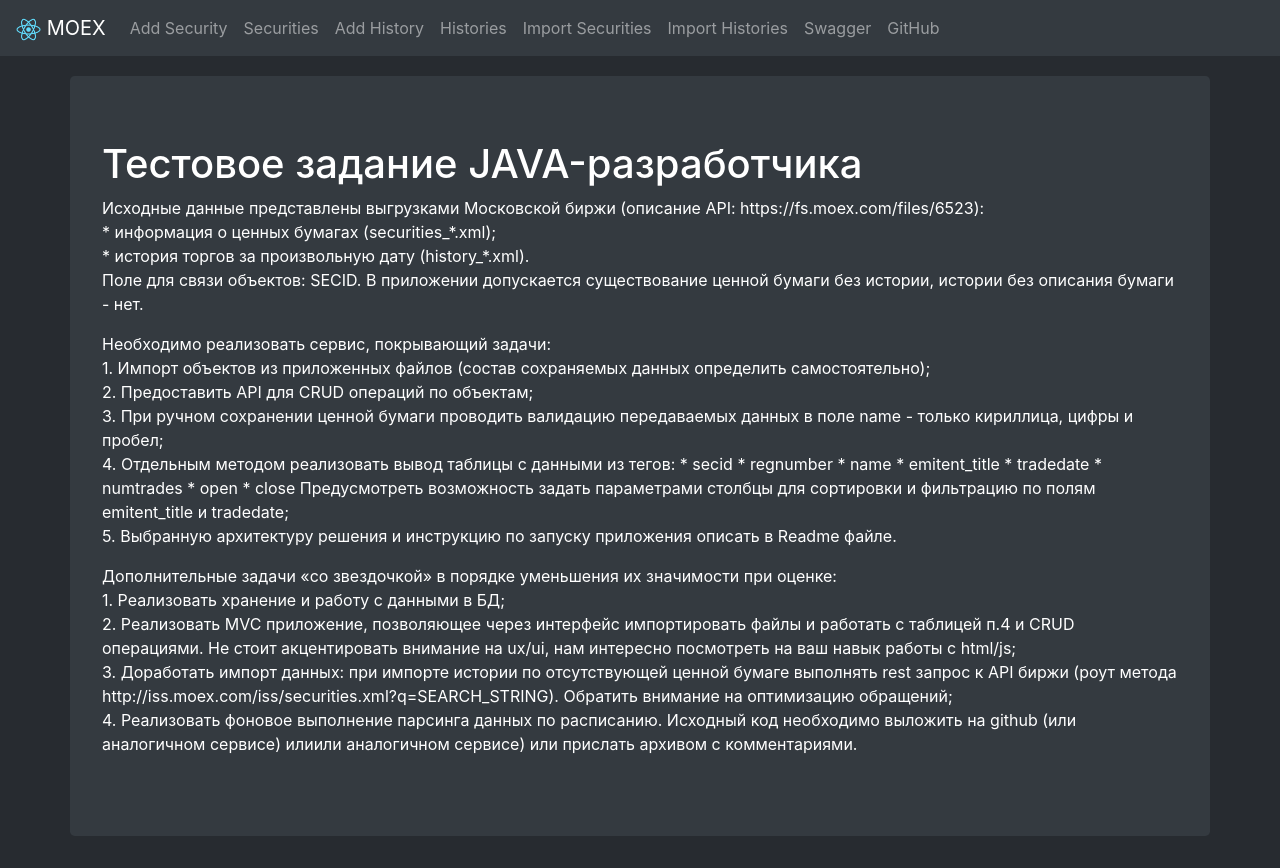
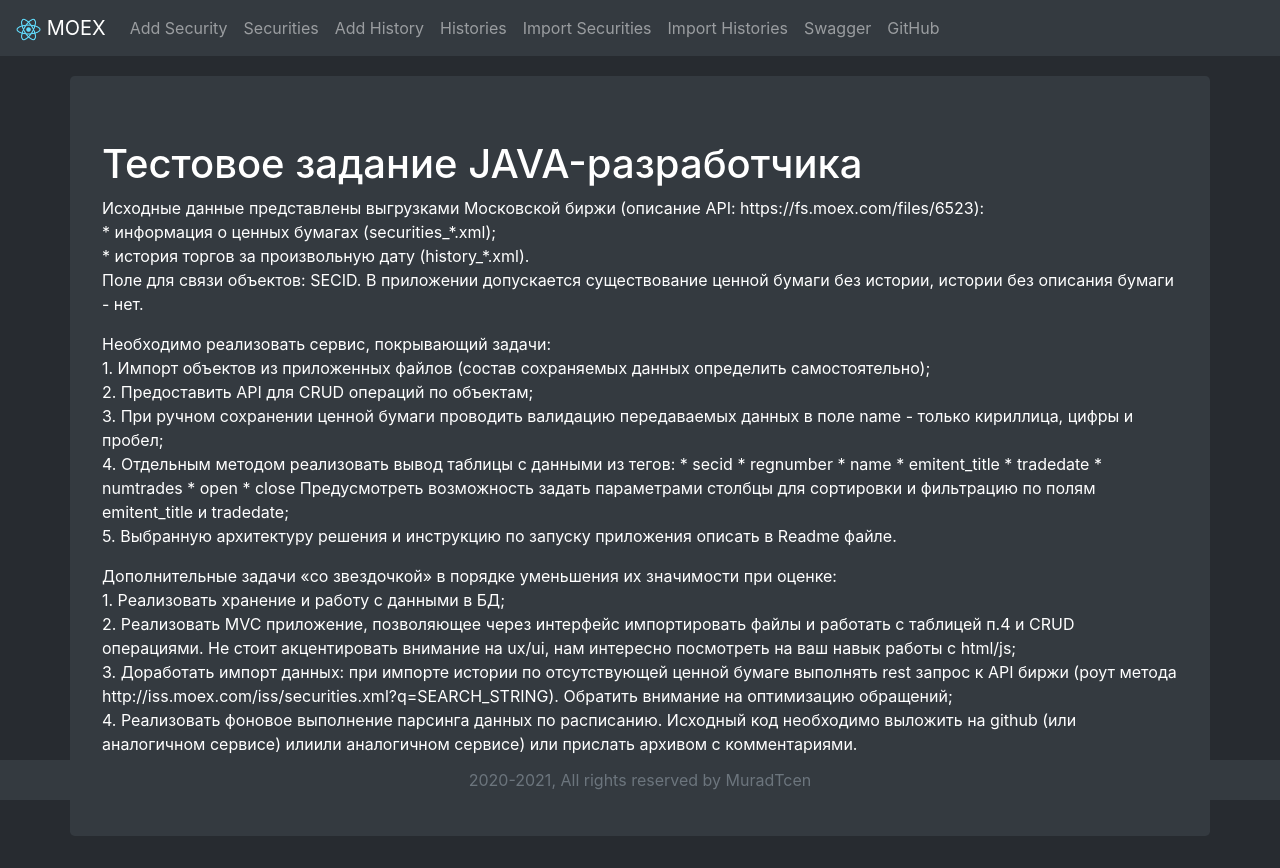
Before and after one commit to MuradTcen/for-tot-systems, a React (Create React App) app in the folder src/main/webapp/: page / in a window 1280 px wide. Built offline with nearby package versions, Linux system fonts and the light colour scheme.

Commit message:
[frontend] added footer

```diff
--- a/src/main/webapp/src/App.js
+++ b/src/main/webapp/src/App.js
@@ -6,6 +6,7 @@
 import {BrowserRouter as Router, Route, Switch} from 'react-router-dom'
 
 import Welcome from "./components/Welcome";
+import Footer from "./components/Footer";
 import {Security} from "./components/Security";
 import {SecurityList} from "./components/SecurityList";
 import {History} from "./components/History";
@@ -14,9 +15,6 @@
 import {ImportHistories} from "./components/ImportHistories";
 
 function App() {
-    const marginTop = {
-        marginTop: "20px"
-    };
 
     return (
         <Router>
@@ -40,6 +38,7 @@
                         </Switch>
                     </Col>
                 </Row>
+                <Footer/>
             </Container>
         </Router>
     );
--- /dev/null
+++ b/src/main/webapp/src/components/Footer.js
@@ -0,0 +1,19 @@
+import React from "react";
+import {Col, Container, Navbar} from "react-bootstrap";
+
+class Footer extends React.Component {
+    render() {
+        let fullYear = new Date().getFullYear();
+        return (
+            <Navbar fixed="bottom" bg="dark" variant="dark">
+                <Container>
+                    <Col lg={12} className="text-center text-muted">
+                        <div>{fullYear}-{fullYear + 1}, All rights reserved by MuradTcen</div>
+                    </Col>
+                </Container>
+            </Navbar>
+        );
+    }
+}
+
+export default Footer;
```
